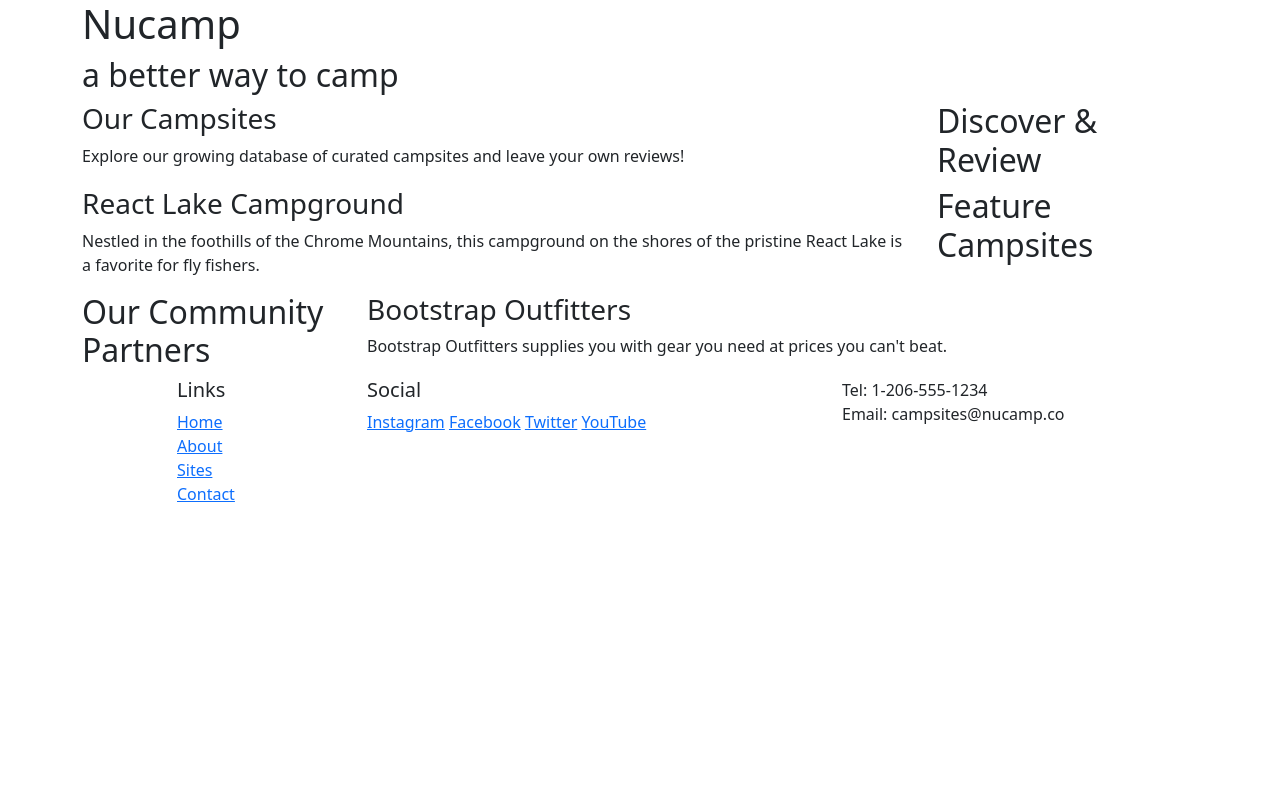
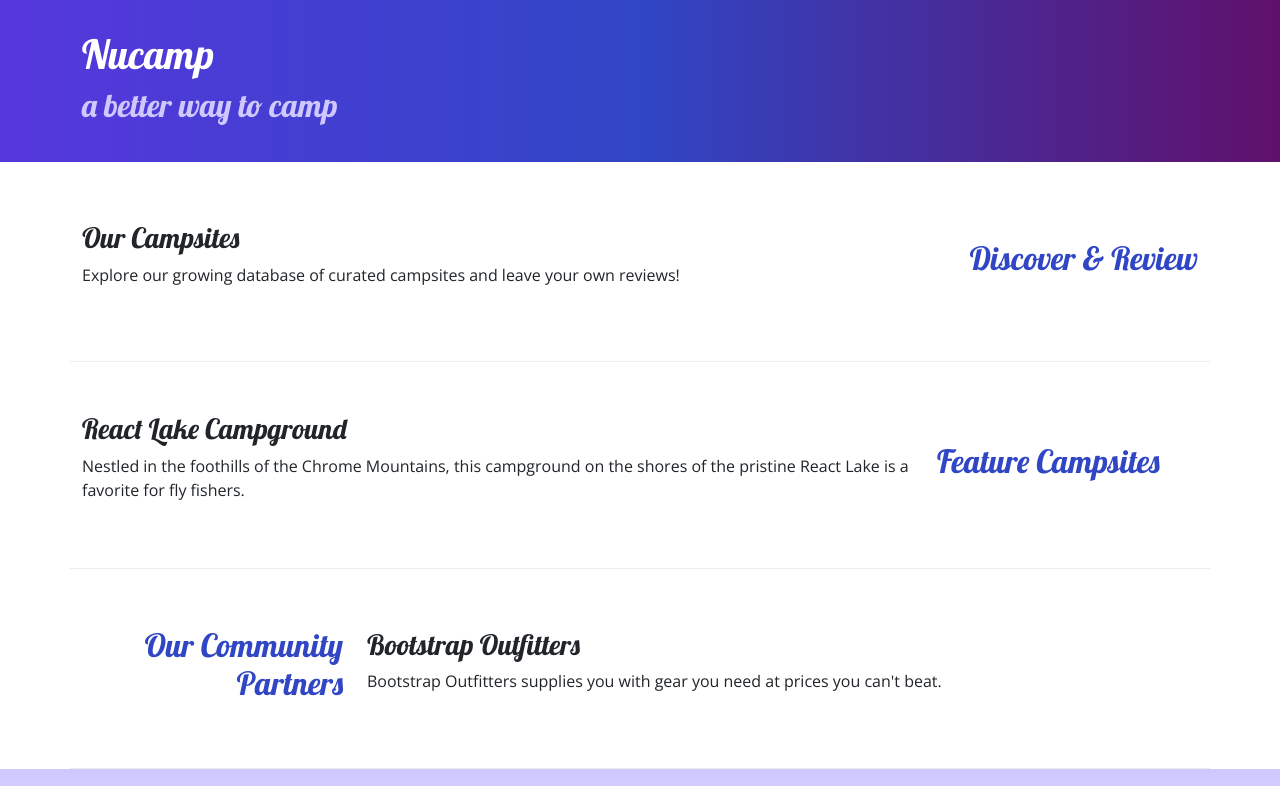
Before and after one commit to biancajade95/nucampsite, a website: page index.html in a window 1280 px wide. Shown: the top 786 px of the page. Drawn offline with nearby package versions, Linux system fonts and the light colour scheme.

Commit message:
Adding Custom Styles

```diff
--- /dev/null
+++ b/css/styles.css
@@ -0,0 +1,32 @@
+body {
+    font-family: "Open Sans", sans-serif;
+}
+
+h1, h2, h3 {
+    font-family: "Lobster", cursive;
+}
+
+h2 {
+    color: #3046c5;
+}
+
+header {
+    padding: 30px;
+    background-image: linear-gradient(to right, #5637DD, #3046C5, #60106B);
+    color: white;
+}
+
+header h2 {
+    color: #CEC8FF;
+}
+
+footer {
+    background-image: linear-gradient(#CEC8FF,white);
+    padding: 20px 0;
+}
+
+.row-content {
+    padding: 50px 0;
+    border-bottom: 1px ridge;
+    min-height: 200px;
+}
--- a/index.html
+++ b/index.html
@@ -4,6 +4,8 @@
     <meta charset="UTF-8">
     <meta name="viewport" content="width=device-width, initial-scale=1.0">
     <link rel="stylesheet" href="node_modules/bootstrap/dist/css/bootstrap.min.css" />
+    <link rel="stylesheet" href="https://fonts.googleapis.com/css?family=lobster|Open+Sans" />
+    <link rel="stylesheet" href="css/styles.css" />
 
     <title>Nucamp: A Better Way To Camp</title>
 </head>
@@ -20,9 +22,9 @@
     </header>
 
     <div class="container">
-        <div class="row">
+        <div class="row row-content align-items-center">
             <div class="col-sm-4 order-sm-last col-md-3">
-                <h2>Discover & Review</h2>
+                <h2 class="text-sm-end">Discover & Review</h2>
             </div>
             <div class="col">
                 <h3>Our Campsites</h3>
@@ -31,7 +33,7 @@
         </div>
 
 
-        <div class="row">
+        <div class="row row-content align-items-center">
             <div class="col-sm-4 order-sm-last col-md-3">
                 <h2>Feature Campsites</h2>
             </div>
@@ -41,9 +43,9 @@
             </div>
         </div>
 
-        <div class="row">
+        <div class="row row-content align-items-center">
             <div class="col-sm-4 col-md-3">
-                <h2>Our Community Partners</h2>
+                <h2 class="text-sm-end">Our Community Partners</h2>
             </div>
             <div class="col">
                 <h3>Bootstrap Outfitters</h3>
@@ -64,14 +66,14 @@
                         <li><a href="#">Contact</a></li>
                     </ul>
                 </div>
-                <div class="col-6 col-sm-5">
+                <div class="col-6 col-sm-5 text-center">
                     <h5>Social</h5>
                     <a href="http://instagram.com/">Instagram</a>
                     <a href="http://facebook.com/">Facebook</a>
                     <a href="http://twitter.com/">Twitter</a>
                     <a href="http://youtube.com/">YouTube</a>
                 </div>
-                <div class="col-sm-4">
+                <div class="col-sm-4 text-center">
                     Tel: 1-206-555-1234<br />
                     Email: campsites@nucamp.co
                 </div>
```
